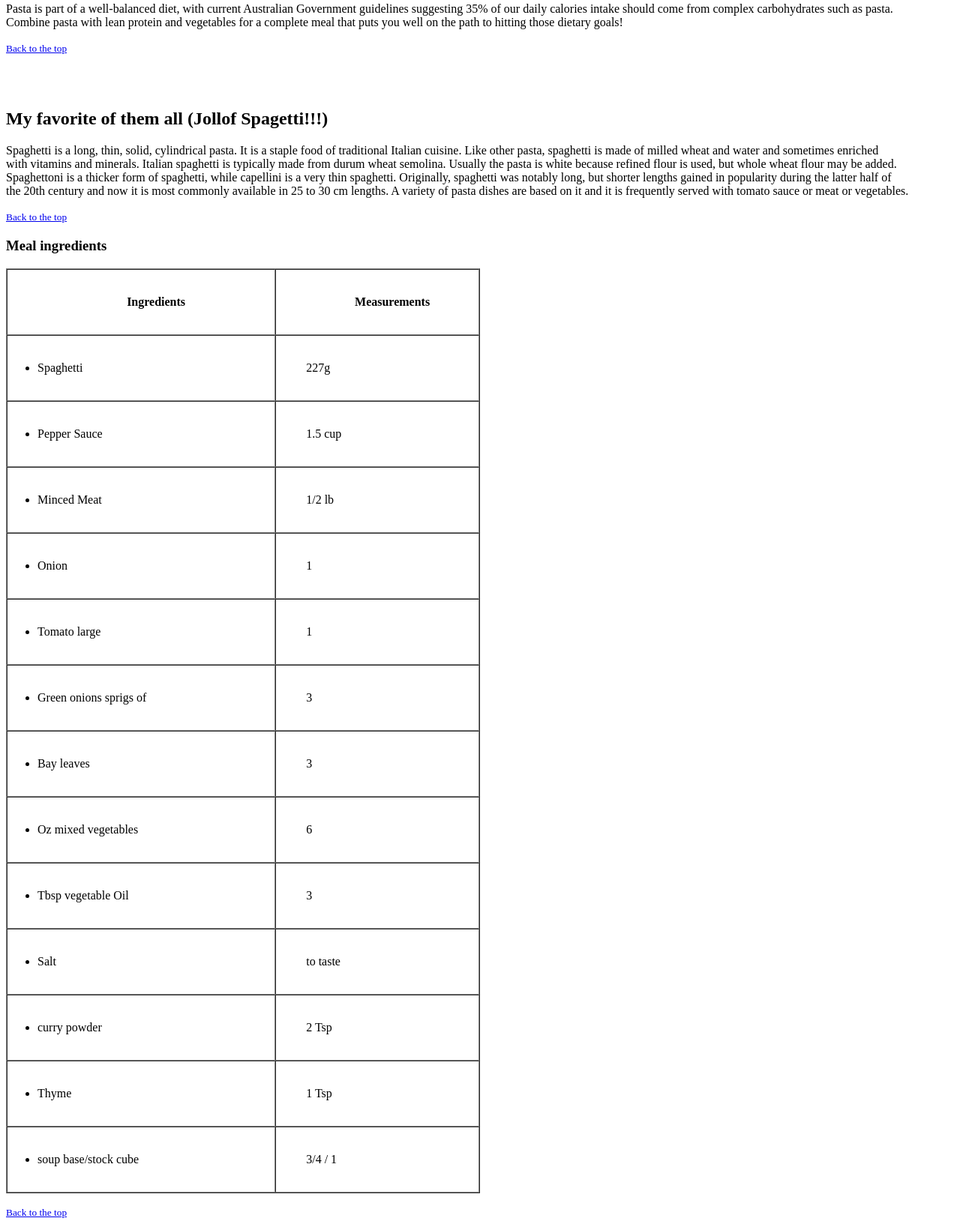
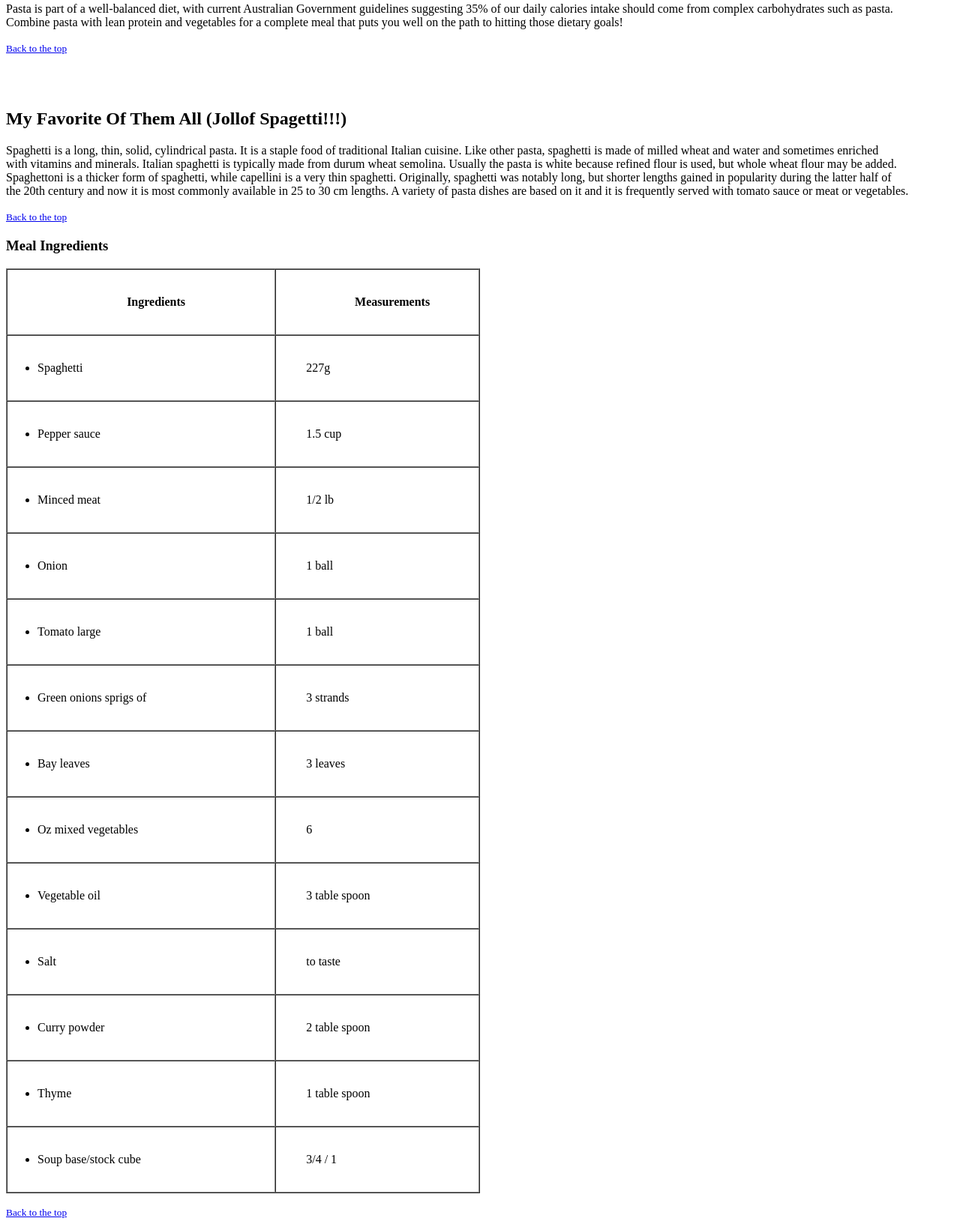
Before and after one commit to Salemori/stutern_foundation_stage, a plain HTML site: page html_project_assignment/meal_recipe.html in a window 1280 px wide. Shown: the part 1160-2797 px from the top of the page at 75% size. Drawn offline with Linux system fonts and the light colour scheme.

Commit message:
meal recipe html project

```diff
--- a/html_project_assignment/meal_recipe.html
+++ b/html_project_assignment/meal_recipe.html
@@ -28,8 +28,7 @@
           <li><a href="#Health benefits">Health benefits of pasta</a></li>
         </ul>
         <li>
-          <a href="#My favorite"
-            >My favorite of them all (Jollof Spagetti!!!)</a>
+          <a href="#My favorite">My favorite of them all (Jollof Spagetti!!!)</a>
         </li>
         <ul type="none">
           <li><a href="#Meal ingredients">Meal ingredients</a></li>
@@ -46,12 +45,12 @@
     <section>
       <h2 id="About">About Pasta</h2>
       <p>
-        is a type of food typically made from an unleavened dough of wheat flour
+        Pasta is a type of food typically made from an unleavened dough of wheat flour
         mixed with water or eggs, and formed into sheets or other shapes, then
-        cooked by boiling or baking. <br />
+        cooked by boiling or <br /> baking.
         Rice flour, or legumes such as beans or lentils, are sometimes used in
         place of wheat flour to yield a different taste and texture, or as a
-        gluten-free alternative. Pasta is a staple <br />
+        gluten-free alternative. Pasta is <br /> a staple
         food of Italian cuisine.
       </p>
       <p>
@@ -130,7 +129,7 @@
     <br />
     <br />
     <section>
-      <h2 id="My favorite">My favorite of them all (Jollof Spagetti!!!)</h2>
+      <h2 id="My favorite">My Favorite Of Them All (Jollof Spagetti!!!)</h2>
       <p>
         Spaghetti is a long, thin, solid, cylindrical pasta. It is a staple food
         of traditional Italian cuisine. Like other pasta, spaghetti is made of
@@ -148,7 +147,7 @@
       <p>
         <small><a href="#pasta">Back to the top</a></small>
       </p>
-      <h3 id="Meal ingredients">Meal ingredients</h3>
+      <h3 id="Meal ingredients">Meal Ingredients</h3>
       <table width="50%" border="1" cellpadding="0" cellspacing="0">
         <thead>
           <tr>
@@ -189,7 +188,7 @@
             <td>
               &nbsp;
               <ul>
-                <li>Pepper Sauce</li>
+                <li>Pepper sauce</li>
               </ul>
               &nbsp;
             </td>
@@ -205,7 +204,7 @@
             <td>
               &nbsp;
               <ul>
-                <li>Minced Meat</li>
+                <li>Minced meat</li>
               </ul>
               &nbsp;
             </td>
@@ -228,7 +227,7 @@
             <td>
               &nbsp;
               <ul>
-                <li type="none">1</li>
+                <li type="none">1 ball</li>
               </ul>
               &nbsp;
             </td>
@@ -244,7 +243,7 @@
             <td>
               &nbsp;
               <ul>
-                <li type="none">1</li>
+                <li type="none">1 ball</li>
               </ul>
               &nbsp;
             </td>
@@ -260,7 +259,7 @@
             <td>
               &nbsp;
               <ul>
-                <li type="none">3</li>
+                <li type="none">3 strands</li>
               </ul>
               &nbsp;
             </td>
@@ -276,7 +275,7 @@
             <td>
               &nbsp;
               <ul>
-                <li type="none">3</li>
+                <li type="none">3 leaves</li>
               </ul>
               &nbsp;
             </td>
@@ -301,14 +300,14 @@
             <td>
               &nbsp;
               <ul>
-                <li>Tbsp vegetable Oil</li>
+                <li>Vegetable oil</li>
               </ul>
               &nbsp;
             </td>
             <td>
               &nbsp;
               <ul>
-                <li type="none">3</li>
+                <li type="none">3 table spoon</li>
               </ul>
               &nbsp;
             </td>
@@ -333,14 +332,14 @@
             <td>
               &nbsp;
               <ul>
-                <li>curry powder</li>
+                <li>Curry powder</li>
               </ul>
               &nbsp;
             </td>
             <td>
               &nbsp;
               <ul>
-                <li type="none">2 Tsp</li>
+                <li type="none">2 table spoon</li>
               </ul>
               &nbsp;
             </td>
@@ -356,7 +355,7 @@
             <td>
               &nbsp;
               <ul>
-                <li type="none">1 Tsp</li>
+                <li type="none">1 table spoon</li>
               </ul>
               &nbsp;
             </td>
@@ -365,7 +364,7 @@
             <td>
               &nbsp;
               <ul>
-                <li>soup base/stock cube</li>
+                <li>Soup base/stock cube</li>
               </ul>
               &nbsp;
             </td>
@@ -382,45 +381,51 @@
       <p>
         <small><a href="#pasta">Back to the top</a></small>
       </p>
-      <h3 id="Prepare yours">Prepare yours now (Cooking Instructions)</h3>
+      <h3 id="Prepare yours">Prepare Yours Now (Cooking Instructions)</h3>
       <ul>
-        &nbsp;
         <li>
           Stir fry the Onions, scallions and bay leaves in the Oil for about a
           minute or 2 then season with curry powder, soup base Thyme and salt to
           taste.
         </li>
+        &nbsp;
         <li>
           Add the ground beef and break into somewhat big chunks (don't break
           them too much) and allow it to cook in its own juice until it's almost
           done (about 90 percent done)
         </li>
+        &nbsp;
         <li>
           Add the sauce and cook for a while in the meat juice for about 2 to 3
           minutes then add some water to thin it out.
         </li>
+        &nbsp;
         <li>
           Note when the water starts boiling and leave to cook for more 5
           minutes.
         </li>
+        &nbsp;
         <li>
           Break the spaghetti into 2 to 3 parts (if this is a taboo for you you
           can just cook it 'as is') and add it into a hot boiling Water.
         </li>
+        &nbsp;
         <li>
           Add salt to taste and cook for about 8 minutes then take it off the
           heat and drain the Water.
         </li>
+        &nbsp;
         <li>
           Add the boiled pasta to the sauce together with the mixed vegetables,
           sliced Tomatoes, and the rest of the scallions..
         </li>
+        &nbsp;
         <li>
           Allow it to come to a simmer for about 3 more minutes and take it off
           the heat.
         </li>
+        &nbsp;
         <li>Serve and Enjoy!</li>
-        &nbsp;
       </ul>
       <p>
         <small><a href="#pasta">Back to the top</a></small>
@@ -429,8 +434,8 @@
     <br />
     <br />
     <section>
-      <h2 id="Meal is served">Meal is served</h2>
-      <h3 id="Pasta gallery">Pasta gallery</h3>
+      <h2 id="Meal is served">Meal Is Served</h2>
+      <h3 id="Pasta gallery">Pasta Gallery</h3>
       <div class="card">
         <img
           src="./images/image_3.jpg"
@@ -470,7 +475,7 @@
         <small><a href="#pasta">Back to the top</a></small>
       </p>
       <br />
-      <h3 id="Spagetti gallery">Spagetti gallery</h3>
+      <h3 id="Spagetti gallery">Spagetti Gallery</h3>
       <div class="card">
         <img
           src="./images/image_2.jpg"
```
